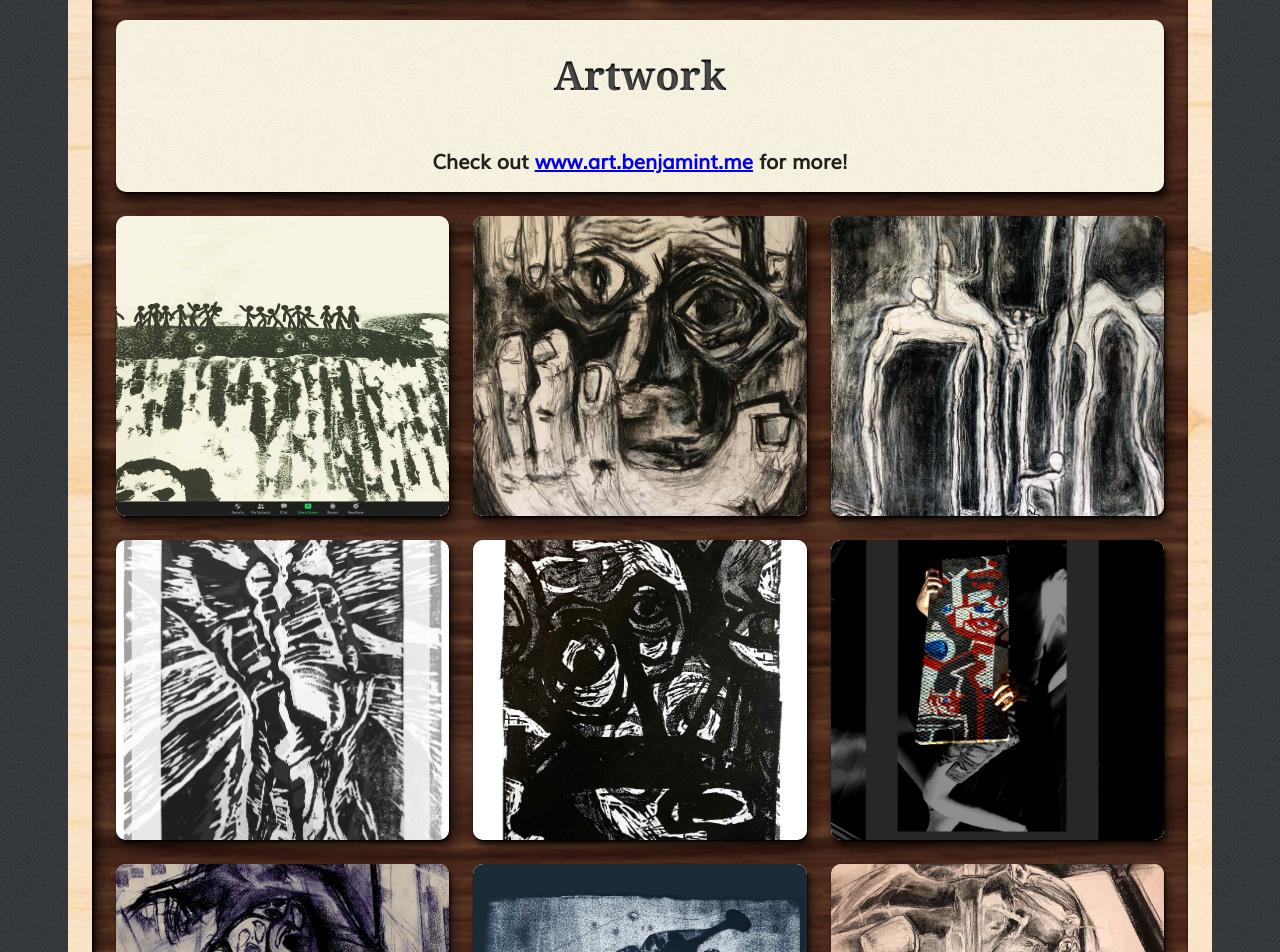
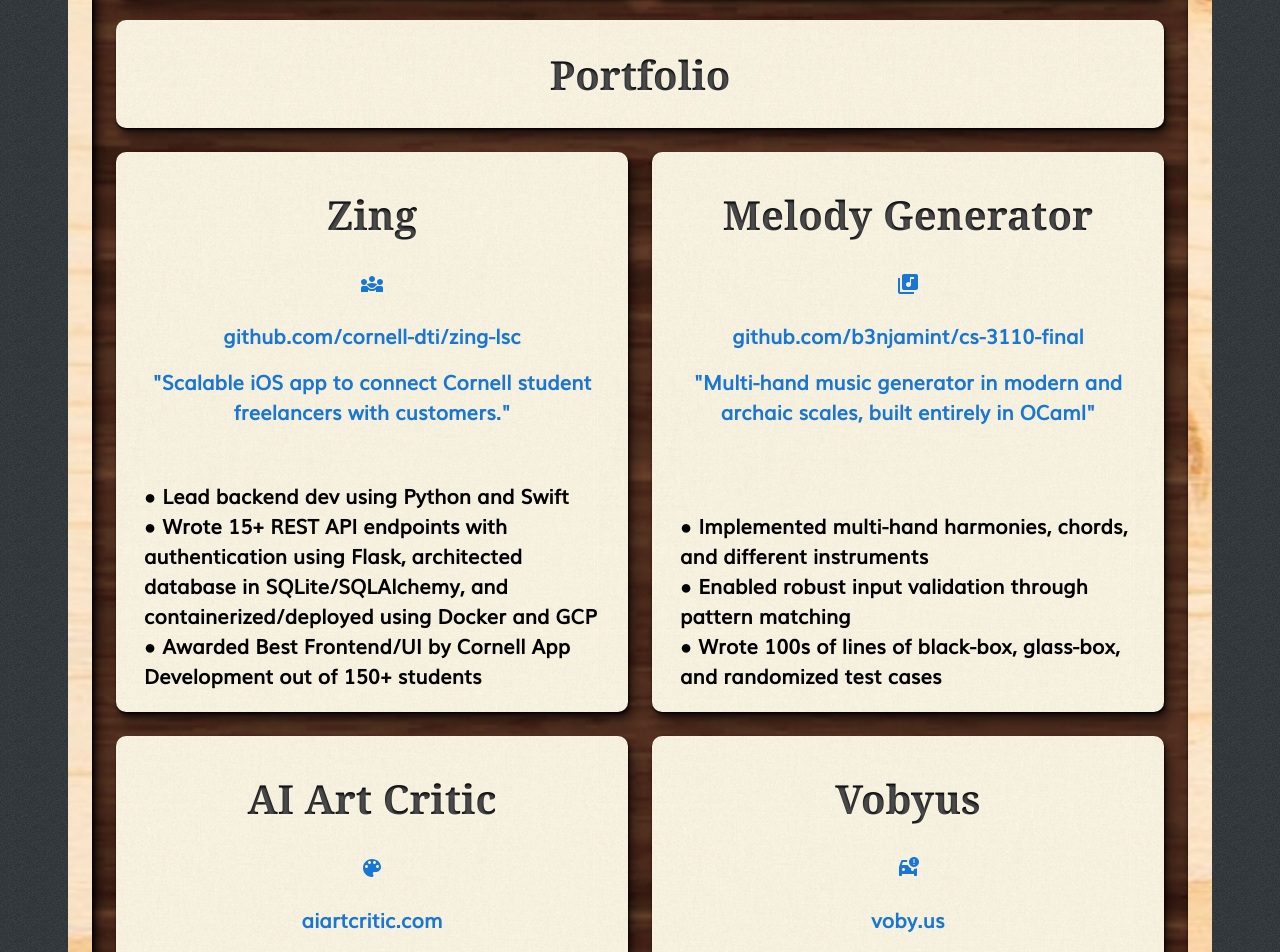
Before and after one commit to b3njamint/portfolio, a React (Create React App) app: page / in a window 1280 px wide. Shown: the part 1520-2472 px from the top of the page. Built offline with nearby package versions, Linux system fonts and the light colour scheme.

Commit message:
added projects

```diff
--- a/src/components/Layout.js
+++ b/src/components/Layout.js
@@ -3,12 +3,17 @@ import { Box, Grid } from '@mui/material';
 import MailOutlineIcon from '@mui/icons-material/MailOutline';
 import LinkedInIcon from '@mui/icons-material/LinkedIn';
 import GitHubIcon from '@mui/icons-material/GitHub';
+import Diversity3Icon from '@mui/icons-material/Diversity3';
+import CarCrashIcon from '@mui/icons-material/CarCrash';
+import ColorLensIcon from '@mui/icons-material/ColorLens';
+import LibraryMusicIcon from '@mui/icons-material/LibraryMusic';
 import Welcome from './Welcome';
 import Picture from './Picture';
 import ContactButton from './ContactButton';
 import Item from './Item';
 import AboutMe from './AboutMe';
 import Education from './Education';
+import ProjectItem from './ProjectItem';
 import pine from '../images/pine.jpeg';
 import walnut from '../images/walnut.jpeg';
 import '../style/style.css';
@@ -109,16 +114,81 @@ export default function Layout() {
                 </Item>
               </Grid>
               <Grid item xs={12} md={12}>
-                <Item><h1>Artwork</h1>
-                  <h2>Check out <a href="https://www.art.benjamint.me/" target='false'>www.art.benjamint.me</a> for more!</h2>
+                <Item><h1>Portfolio</h1>
                 </Item>
               </Grid>
+              <Grid item xs={6} md={6} sx={{ minHeight: '200px' }}>
+                <Item className="click" sx={{ height: '70vh' }}>
+                  <ProjectItem
+                    github="https://github.com/cornell-dti/zing-lsc"
+                    title="Zing"
+                    icon={<Diversity3Icon />}
+                    link="github.com/cornell-dti/zing-lsc"
+                    summary={`"Scalable iOS app to connect Cornell student freelancers with customers."`}
+                    description={`● Lead backend dev using Python and Swift
+                    ● Wrote 15+ REST API endpoints with authentication using Flask, architected database in SQLite/SQLAlchemy, and containerized/deployed using Docker and GCP
+                    ● Awarded Best Frontend/UI by Cornell App Development out of 150+ students`}
+                  />
+                </Item>
+              </Grid>
+              <Grid item xs={6} md={6} sx={{ minHeight: '200px' }}>
+                <Item className="click" sx={{ height: '70vh' }}>
+                  <ProjectItem
+                    github="https://github.com/b3njamint/cs-3110-final"
+                    title="Melody Generator"
+                    icon={<LibraryMusicIcon />}
+                    link="github.com/b3njamint/cs-3110-final"
+                    summary={`"Multi-hand music generator in modern and archaic scales, built entirely in OCaml"`}
+                    description={`● Implemented multi-hand harmonies, chords, and different instruments
+                    ● Enabled robust input validation through pattern matching
+                    ● Wrote 100s of lines of black-box, glass-box, and randomized test cases`}
+                  />
+                </Item>
+              </Grid>
+              <Grid item xs={6} md={6} sx={{ minHeight: '200px' }}>
+                <Item className="click" sx={{ height: '70vh' }}>
+                  <ProjectItem
+                    website="https://www.aiartcritic.com/"
+                    github="https://github.com/b3njamint/aiartcritic/"
+                    title="AI Art Critic"
+                    icon={<ColorLensIcon />}
+                    link="aiartcritic.com"
+                    summary={`"Web app to determine artictic qualities of any image you upload."`}
+                    description={`● Trained classification models with 25,000 images to critique art
+                    ● Designed and coded algorithms to analyze pixels and colors in Python
+                    ● Developed a website using Django and deployed on Google Cloud`}
+                  />
+                </Item>
+              </Grid>
+              <Grid item xs={6} md={6} sx={{ minHeight: '200px' }}>
+                <Item className="click" sx={{ height: '70vh' }}>
+                  <ProjectItem
+                    website="https://www.voby.us/"
+                    title="Vobyus"
+                    icon={<CarCrashIcon />}
+                    link="voby.us"
+                    summary={`"Jetson Nano-based smart dashboard detecting drowsy and distracted driving."`}
+                    description={`● Co-founded student entrepreneurship team, achieved 85% accuracy to prevent vehicle accidents, using JavaScript, Python, TensorFlow
+                    ● 1st place at the 2021 Model Entrepreneur Competition by Columbia Business School, named a Conrad Innovator`}
+                  />
+                </Item>
+              </Grid>
+              <Grid item xs={12} md={12}>
+                <Item className="click">
+                  <ContactButton
+                    href="https://www.art.benjamint.me/"
+                    title="Portfolio (the other kind)"
+                    description="Check out art.benjamint.me for more!"
+                  />
+                </Item>
+              </Grid>
+
               {images.map((image, index) => (
                 <Grid item xs={4} md={4}>
                   <Item sx={{
                     height: '300px'
                   }}>
-                    <img key={index} src={image} alt={`image${index}`} style={{
+                    <img key={index} src={image} alt={`${index}`} style={{
                       objectFit: 'cover',
                       width: '100%',
                       height: '100%',
--- /dev/null
+++ b/src/components/ProjectItem.js
@@ -0,0 +1,32 @@
+import React from 'react';
+import { Button, Typography } from '@mui/material';
+import '../style/style.css';
+
+const ProjectItem = ({ github, website, title, icon, link, summary, description }) => {
+  const handleOpenMultipleLinks = () => {
+    if (github) window.open(github);
+    if (website) window.open(website);
+  };
+  return (
+    <Button target="false" onClick={handleOpenMultipleLinks} sx={{
+      width: '100%', height: '100%', overflow: 'hidden', textOverflow: 'ellipsis', whiteSpace: 'nowrap'
+    }}>
+      <Typography style={{
+        textTransform: 'none', maxWidth: '100%', height: '100%', margin: '20px',
+        whiteSpace: 'pre-line', display: 'flex', flexDirection: 'column', justifyContent: 'space-between'
+      }}>
+        <div>
+          <h1>{title}</h1>
+          {icon}
+          <h2>{link}</h2>
+          <h2>{summary}</h2>
+        </div>
+        <h2 style={{ color: 'black', textAlign: 'left', marginTop: 'auto' }}>
+          {description}
+        </h2>
+      </Typography>
+    </Button>
+  );
+};
+
+export default ProjectItem;
--- a/src/components/Welcome.js
+++ b/src/components/Welcome.js
@@ -10,10 +10,11 @@ const Welcome = () => {
       flexDirection: 'column-reverse',
       height: '80vh',
       textAlign: 'left',
-      padding: '0px 40px 10px 20px',
+      padding: '0px 40px 10px 40px',
     }}>
+      <h2>Welcome to my bento box!</h2>
       <h1>
-        I'm Benjamin Tang, an impact-delivering, creative-thinking computer science student @ Cornell.</h1>
+        I'm Benjamin Tang, an impact-delivering, creative-thinking computer science student @ Cornell University.</h1>
       <img src={sprout} style={{
         objectFit: 'cover',
         width: '100px',
```
Also changed, not shown: src/theme.js (deleted, +0 -17 lines), 1 other file (tests, documents, lock files or other folders).
